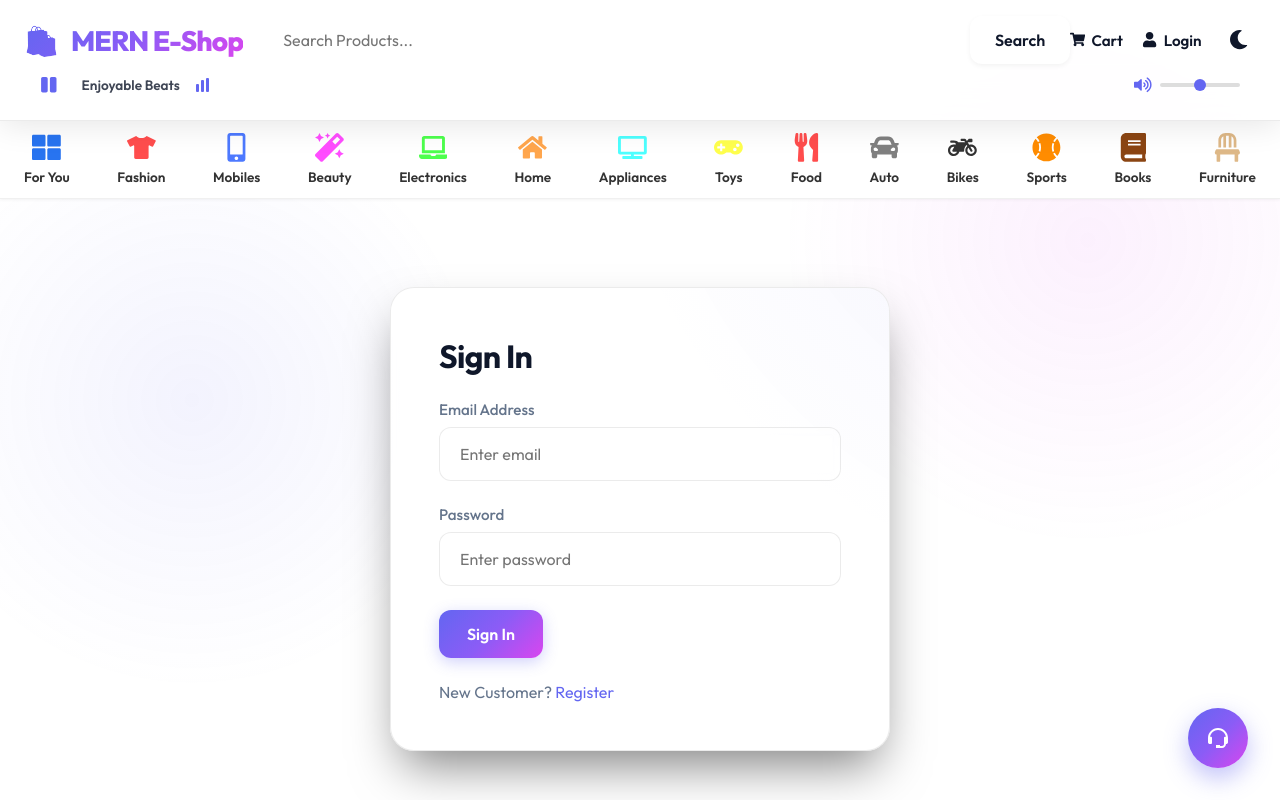
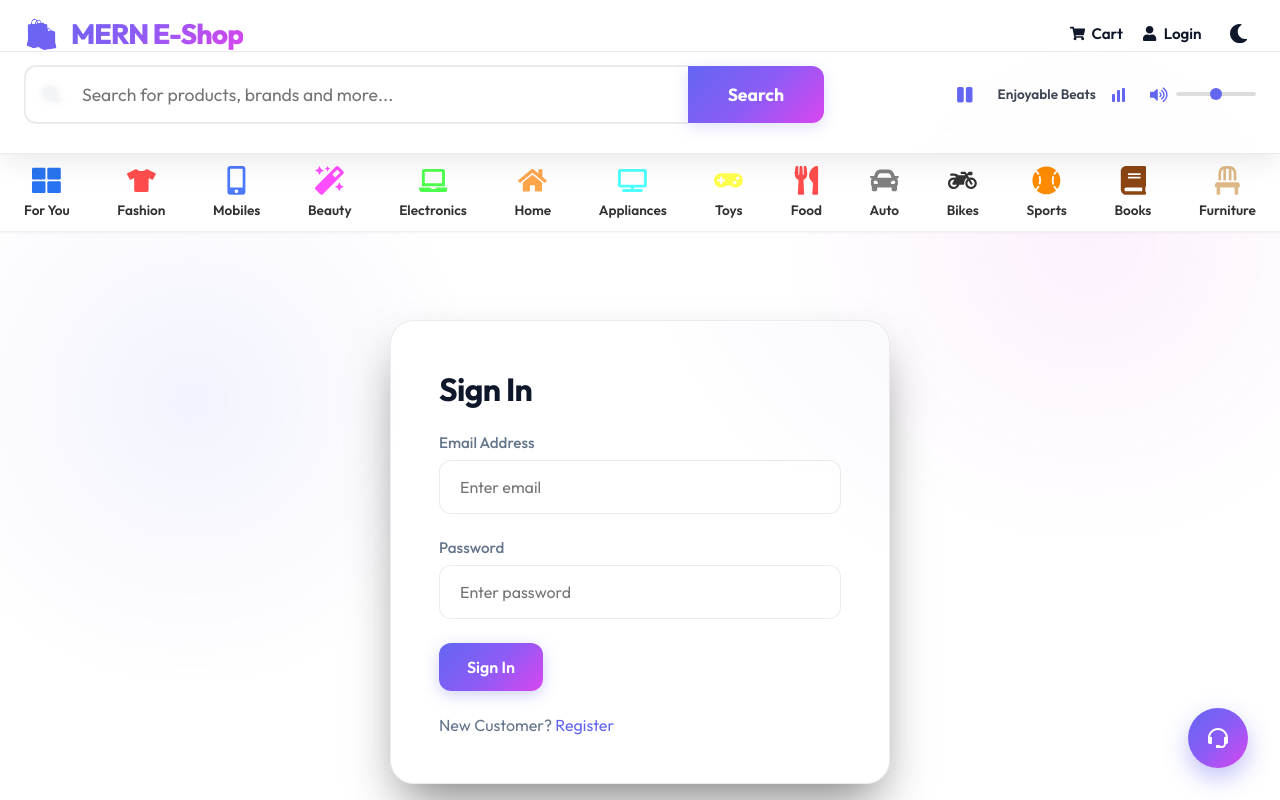
Before and after one commit to 1nt24is020akash-del/e-commerce, a React (Vite) app in the folder frontend/: page /login in a window 1280 px wide. Shown: the top 800 px of the page. Built offline with nearby package versions, Linux system fonts and the light colour scheme; no server answers.

Commit message:
Relocate and enlarge search bar in header bottom bar

```diff
--- a/frontend/src/components/Header.jsx
+++ b/frontend/src/components/Header.jsx
@@ -52,7 +52,6 @@ const Header = () => {
               Welcome, {userInfo.name}{userInfo.isAdmin ? ' (owner)' : ''}!
             </span>
           )}
-          <SearchBox />
         </div>
 
         <nav>
@@ -101,7 +100,12 @@ const Header = () => {
           </ul>
         </nav>
       </div>
-      <MusicPlayer />
+      <div className="header-bottom">
+        <div className="container header-bottom-container">
+          <SearchBox />
+          <MusicPlayer />
+        </div>
+      </div>
     </header>
   );
 };
--- a/frontend/src/components/MusicPlayer.jsx
+++ b/frontend/src/components/MusicPlayer.jsx
@@ -42,7 +42,7 @@ const MusicPlayer = () => {
   };
 
   return (
-    <div className="music-player-bar secondary">
+    <div className="music-player-controls-only">
       <audio ref={audioRef} src="/music/background.mp3" loop autoPlay />
       <div className="music-controls">
         <button onClick={togglePlay} className="music-btn play-btn" title={isPlaying ? 'Pause Music' : 'Play Music'}>
--- a/frontend/src/components/SearchBox.jsx
+++ b/frontend/src/components/SearchBox.jsx
@@ -17,22 +17,39 @@ const SearchBox = () => {
   };
 
   return (
-    <form onSubmit={submitHandler} className="search-form" style={{ display: 'flex', alignItems: 'center', gap: '0.5rem', flex: 1 }}>
+    <form onSubmit={submitHandler} className="search-form" style={{ display: 'flex', alignItems: 'center', gap: '0', flex: 2, maxWidth: '800px' }}>
+      <div style={{ position: 'relative', flex: 1, display: 'flex', alignItems: 'center' }}>
+        <FaSearch style={{ position: 'absolute', left: '1.2rem', color: 'var(--text-secondary)', fontSize: '1.1rem' }} />
         <input
           type="text"
           name="q"
           onChange={(e) => setKeyword(e.target.value)}
           value={keyword}
-        placeholder="Search Products..."
-        className="form-control"
+          placeholder="Search for products, brands and more..."
+          className="form-control search-input"
           style={{
-          padding: '0.6rem 1rem',
-          borderRadius: '8px',
-          border: '1px solid var(--border-color)',
-          width: '100%'
+            padding: '1rem 1rem 1rem 3.5rem',
+            borderRadius: '12px 0 0 12px',
+            border: '2px solid var(--card-border)',
+            borderRight: 'none',
+            width: '100%',
+            fontSize: '1.1rem',
+            background: 'var(--card-bg)',
+            transition: 'all 0.3s ease'
           }}
         />
-      <button type="submit" className="btn btn-search">
+      </div>
+      <button type="submit" className="btn btn-search-big" style={{
+        borderRadius: '0 12px 12px 0',
+        padding: '1.05rem 2.5rem',
+        fontSize: '1.1rem',
+        background: 'var(--button-gradient)',
+        color: 'white',
+        border: 'none',
+        fontWeight: '700',
+        cursor: 'pointer',
+        boxShadow: '0 4px 15px rgba(99, 102, 241, 0.2)'
+      }}>
         Search
       </button>
     </form>
--- a/frontend/src/index.css
+++ b/frontend/src/index.css
@@ -122,15 +122,29 @@ h1, h2, h3, h4, h5, h6 {
   padding: 3.5rem 0;
 }
 
-/* Music Player */
-.music-player-bar {
-  background: rgba(255, 255, 255, 0.05);
-  border-top: 1px solid rgba(255, 255, 255, 0.1);
-  padding: 0.3rem 2rem;
-  display: flex;
-  justify-content: center;
-  align-items: center;
-  height: 40px;
+/* Header Bottom Bar (Search & Music) */
+.header-bottom {
+  background: rgba(255, 255, 255, 0.02);
+  border-top: 1px solid var(--card-border);
+  padding: 0.8rem 0;
+  transition: all var(--transition-speed);
+}
+
+.dark-theme .header-bottom {
+  background: rgba(0, 0, 0, 0.2);
+}
+
+.header-bottom-container {
+  display: flex;
+  justify-content: space-between;
+  align-items: center;
+  gap: 3rem;
+}
+
+.music-player-controls-only {
+  display: flex;
+  align-items: center;
+  min-width: 300px;
 }
 
 .music-controls {
@@ -611,6 +625,11 @@ header {
   box-shadow: 0 0 0 4px rgba(99, 102, 241, 0.15), inset 0 1px 2px rgba(0,0,0,0.05);
 }
 
+.search-input:focus {
+  border-color: var(--primary-color) !important;
+  box-shadow: 0 0 20px rgba(99, 102, 241, 0.2) !important;
+}
+
 .form-control:focus + .form-label {
   color: var(--primary-color);
 }
```
Lines whose indentation alone changed are shown as unchanged.
